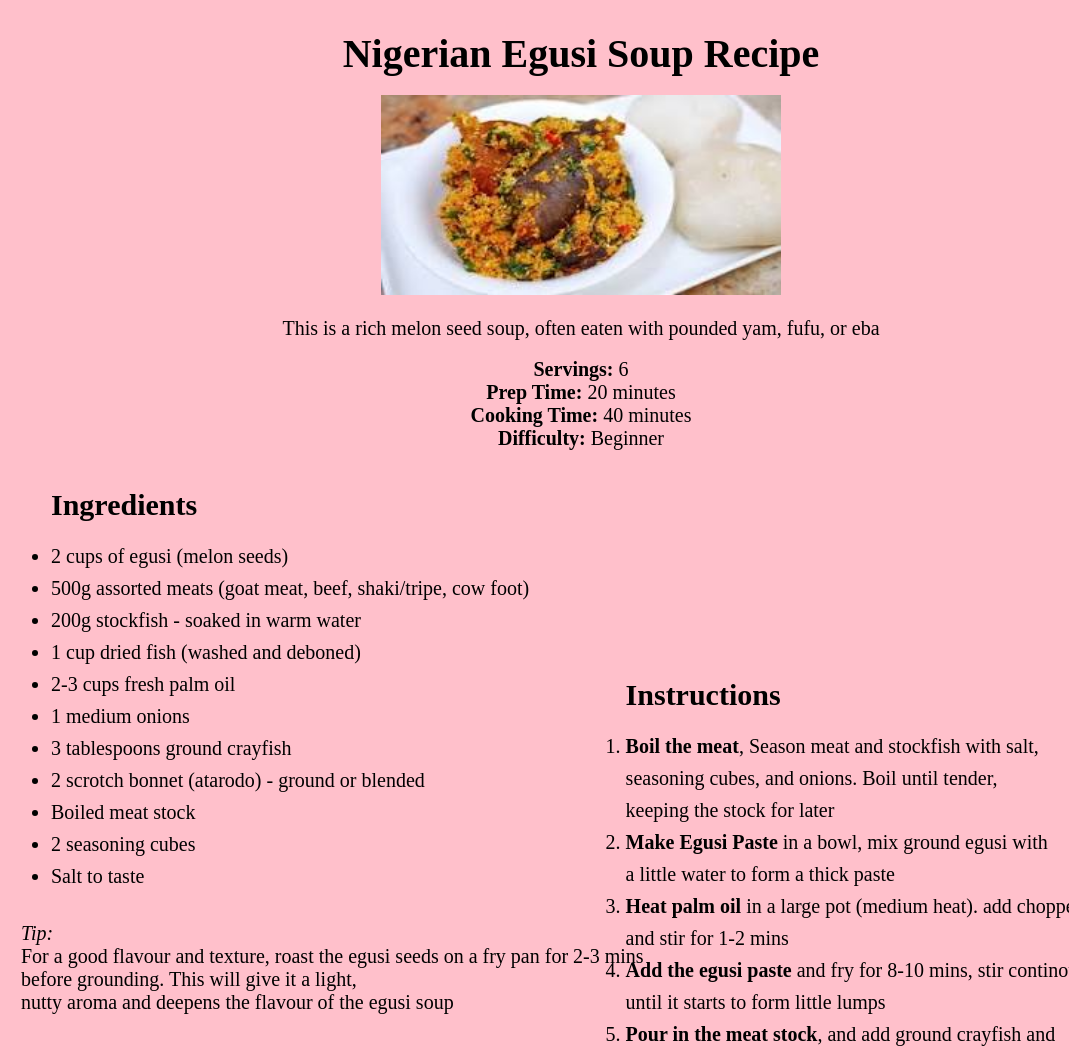
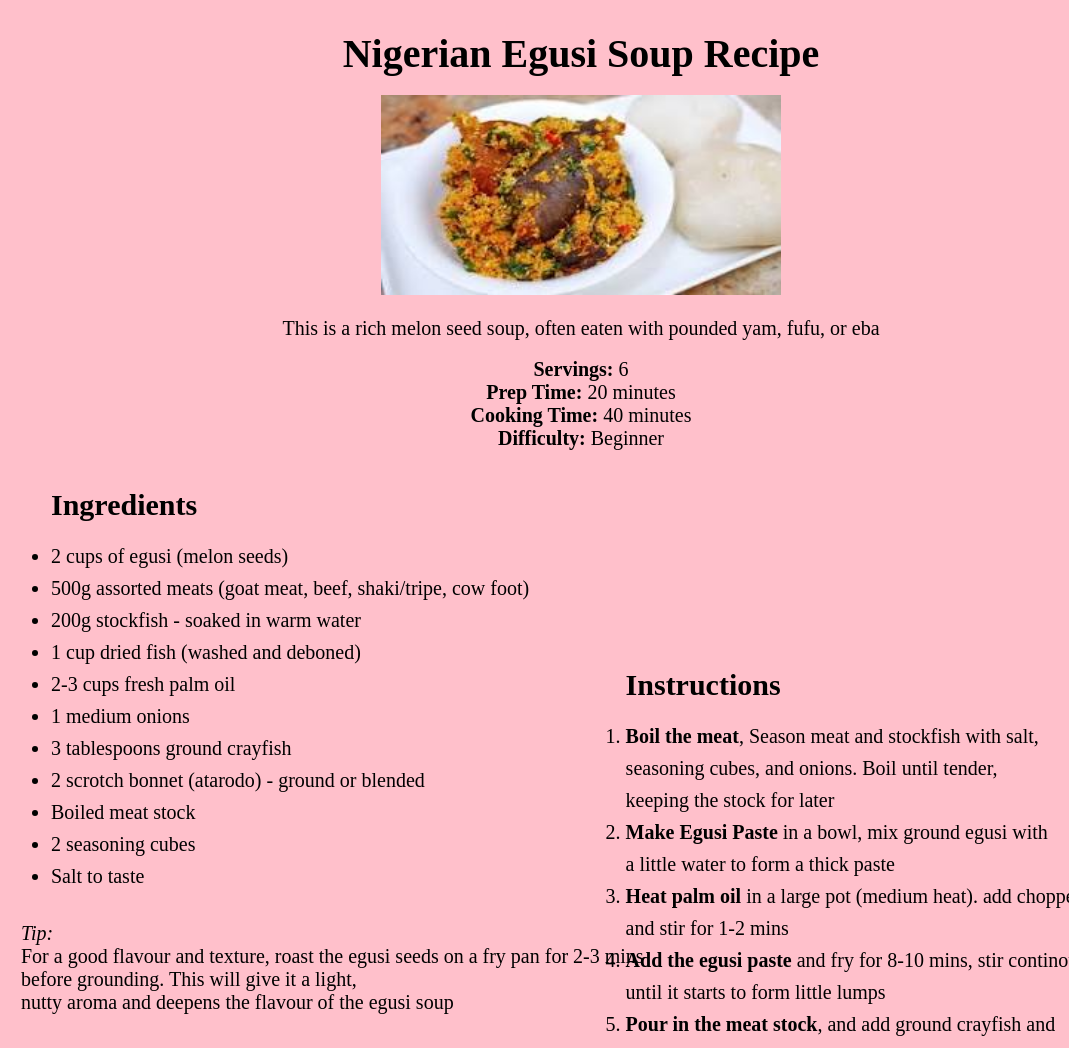
Before and after one commit to DamiAjele/Recipe-webpage, a plain HTML site: page index.html in a window 1280 px wide. Shown: the top 1048 px of the page, without its empty margins (59-1128 px from the left). Drawn offline with Linux system fonts and the light colour scheme.

Commit message:
updated commit

```diff
--- a/index.html
+++ b/index.html
@@ -8,6 +8,7 @@
       * {
         margin: 0;
         padding: 0;
+        box-sizing: border-box;
       }
 
       body {
@@ -43,7 +44,7 @@
         align-items: flex-end;
         position: absolute;
         top: -100px;
-        bottom: -350px;
+        bottom: -400px;
         right: 50px;
         padding-left: 30px;
       }
```
